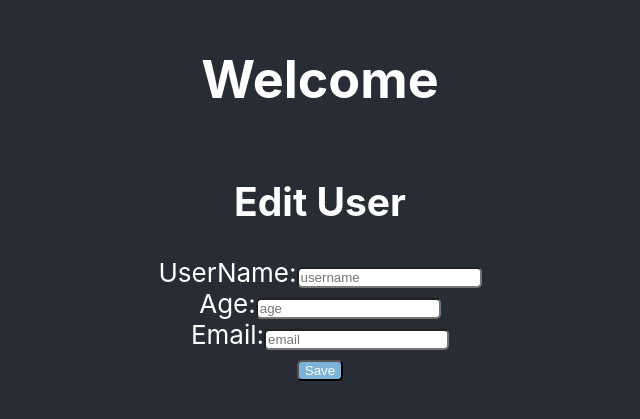
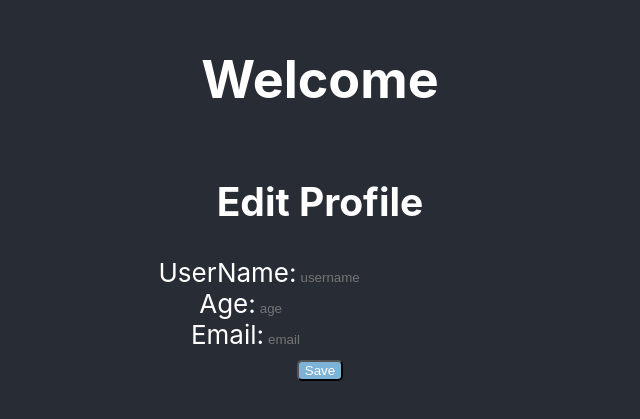
Before and after one commit to chengyu66/Fanlinc, a React (Create React App) app in the folder frontend/: page /editUser in a window 1280 px wide. Shown: the part 203-622 px from the top of the page, without its empty margins (320-960 px from the left). Built offline with nearby package versions, Linux system fonts and the light colour scheme.

Commit message:
Login and edid user fromt end

```diff
--- a/frontend/src/AppRouter.js
+++ b/frontend/src/AppRouter.js
@@ -1,6 +1,7 @@
 import { BrowserRouter as Router, Route, Switch } from 'react-router-dom'
 import EditUser from "./components/ediduser/editUser";
 import NotFound from "./components/NotFound/NotFound";
+import Login from "./components/login/login";
 import React from "react";
 
 const AppRouter = () => {
@@ -9,6 +10,7 @@ const AppRouter = () => {
             <Router>
                 <div className="col-md-6">
                     <Switch>
+                        <Route path="/login" component={Login} />
                         <Route path="/editUser" component={EditUser} />
                         <Route path="*" component={NotFound}/>
                     </Switch>
--- a/frontend/src/components/ediduser/editUser.js
+++ b/frontend/src/components/ediduser/editUser.js
@@ -11,8 +11,8 @@ class edidUser extends Component{
          email: '',
          age: ''
         };
+        this.loadUser = this.loadUser.bind(this);
         this.saveUser = this.saveUser.bind(this);
-        this.loadUser = this.loadUser.bind(this);
     }
 
     // componentDidMount() {
@@ -36,18 +36,18 @@ class edidUser extends Component{
     }
 
     saveUser = (e) => {
-        // e.preventDefault();
-        // let user = {username: user.username, password: this.state.password, age: this.state.age, email: this.state.email};
-        // ApiService.setUser(user)
-        //     .then(res => {
-        //         this.setState({message : 'User edit successfully.'});
-        //         this.props.history.push('/users');
-        //     });
+         e.preventDefault();
+         let user = {username: user.username, password: this.state.password, age: this.state.age, email: this.state.email};
+         ApiService.setUser(user)
+             .then(res => {
+                 this.setState({message : 'User edit successfully.'});
+                 this.props.history.push('/users');
+             });
     }
     render() {
         return (
             <div>
-                <h2 className="text-center">Edit User</h2>
+                <h2 className="text-center">Edit Profile</h2>
                 <form>
 
                     <div className="form-group">
--- a/frontend/src/services/apiservice.js
+++ b/frontend/src/services/apiservice.js
@@ -1,6 +1,6 @@
 import axios from 'axios';
 
-const URL = 'http://localhost:8080';
+const URL = 'http://localhost:8080/api';
 
 class ApiService {
 
@@ -12,6 +12,10 @@ class ApiService {
         return axios.post(URL + '/editUser', user)
     }
 
+    login(){
+            return axios.get(URL + '/users/getUser')
+     }
+
 }
 
 export default new ApiService();
--- a/frontend/src/style/general.css
+++ b/frontend/src/style/general.css
@@ -1,6 +1,6 @@
 input{
-    color:#333333 !important;
-    border-radius:5px !important;
+    background-color : transparent;
+    border-color: transparent;
 }
 button{
     border-radius:5px !important;
```
